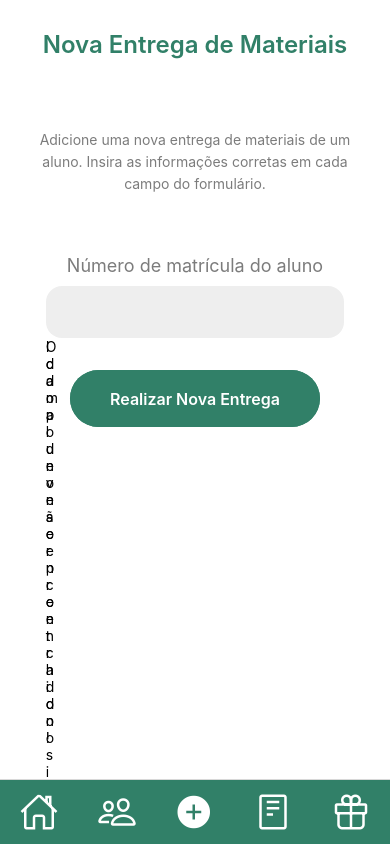
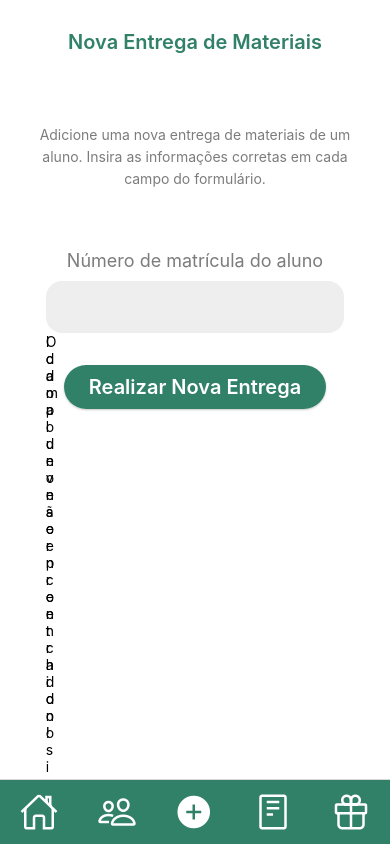
Before and after one commit to CoordLabdess/recicla-cabrobo-frontend, a React Native app: screen /RootNewDelivery in a window 390 px wide. Built offline with nearby package versions, Linux system fonts and the light colour scheme.

Commit message:
Formulário de entregas feito

```diff
--- a/src/components/ui/Buttons.tsx
+++ b/src/components/ui/Buttons.tsx
@@ -11,8 +11,15 @@ import { COLORS } from '../../constants/colors'
 
 interface ButtonProps {
 	title: string
+	avoidClick?: boolean
+	textStyle?: TextStyle
+	marginLeft?: number
+	marginTop?: number
+	marginRight?: number
+	marginBottom?: number
 	style?: ViewStyle
-	textStyle?: TextStyle
+	borderRadius?: number
+	outterContainerStyle?: ViewStyle
 	innerContainerStyle?: ViewStyle
 	onPress: () => void
 	isLoading?: boolean
@@ -34,40 +41,66 @@ export function CustomButton(props: ButtonProps) {
 
 export function PrimaryButton(props: ButtonProps) {
 	return (
-		<View style={[primaryButtonStyles.outterContainer, props.style]}>
-			<Pressable
-				android_ripple={{ color: '#ccc' }}
-				style={[primaryButtonStyles.buttonContainer, props.innerContainerStyle]}
-				onPress={props.isLoading ? () => {} : props.onPress}
+		<View
+			style={[
+				primaryButtonStyles.shadowContainer,
+				{ borderRadius: props.borderRadius || 100 },
+				{
+					marginBottom: props.marginBottom,
+					marginLeft: props.marginLeft,
+					marginRight: props.marginRight,
+					marginTop: props.marginTop,
+				},
+			]}
+		>
+			<View
+				style={[
+					{ overflow: 'hidden', borderRadius: props.borderRadius || 100 },
+					props.outterContainerStyle,
+				]}
 			>
-				{props.isLoading ? (
+				<Pressable
+					android_ripple={{ color: !props.avoidClick ? '#ccc' : 'transparent' }}
+					style={[primaryButtonStyles.cardContainer, props.innerContainerStyle]}
+					onPress={props.isLoading || props.avoidClick ? () => {} : props.onPress}
+				>
+					<Text
+						style={[
+							primaryButtonStyles.text,
+							props.textStyle,
+							props.isLoading ? { opacity: 0 } : { opacity: 1 },
+						]}
+					>
+						{props.title}
+					</Text>
 					<ActivityIndicator
+						style={[{ position: 'absolute' }, props.isLoading ? { opacity: 1 } : { opacity: 0 }]}
 						color={primaryButtonStyles.text.color}
 						size={primaryButtonStyles.text.fontSize}
 					/>
-				) : (
-					<Text style={[primaryButtonStyles.text, props.textStyle]}>{props.title}</Text>
-				)}
-			</Pressable>
+				</Pressable>
+			</View>
 		</View>
 	)
 }
 
 const primaryButtonStyles = StyleSheet.create({
-	outterContainer: {
+	shadowContainer: {
+		borderRadius: 100,
+		backgroundColor: 'transparent',
+		shadowColor: '#000',
+		shadowOffset: {
+			width: 0,
+			height: 1,
+		},
+		shadowOpacity: 0.22,
+		shadowRadius: 2.22,
+		elevation: 3,
+	},
+	cardContainer: {
 		backgroundColor: COLORS.primary500,
-		height: 57,
-		width: 200,
-		borderRadius: 50,
-		alignItems: 'center',
-		justifyContent: 'center',
-		elevation: 4,
-		overflow: 'hidden',
-	},
-	buttonContainer: {
-		backgroundColor: COLORS.primary500,
-		height: '100%',
-		width: '100%',
+		paddingVertical: 10,
+		paddingHorizontal: 25,
 		alignItems: 'center',
 		justifyContent: 'center',
 	},
--- a/src/screens/public/LoginScreen.tsx
+++ b/src/screens/public/LoginScreen.tsx
@@ -193,6 +193,7 @@ export function LoginScreen() {
 								<PrimaryButton
 									isLoading={isAuthenticating}
 									title='Acessar'
+									innerContainerStyle={{ paddingHorizontal: 60 }}
 									onPress={signInHandler}
 								/>
 							</View>
--- a/src/screens/public/RegisterScreen.tsx
+++ b/src/screens/public/RegisterScreen.tsx
@@ -194,6 +194,7 @@ export function RegisterScreen() {
 							<View style={[styles.container, { marginBottom: 32 }]}>
 								<PrimaryButton
 									isLoading={isAuthenticating}
+									innerContainerStyle={{ paddingHorizontal: 60 }}
 									title='Cadastrar'
 									onPress={signUpHandler}
 								/>
--- a/src/screens/school/delivery/ConfirmStudentScreen.tsx
+++ b/src/screens/school/delivery/ConfirmStudentScreen.tsx
@@ -76,7 +76,7 @@ const styles = StyleSheet.create({
 		alignItems: 'center',
 	},
 	title: {
-		fontSize: 22,
+		fontSize: 20,
 		color: COLORS.primary500,
 		fontWeight: '600',
 	},
--- a/src/screens/school/delivery/InformMaterialsScreen.tsx
+++ b/src/screens/school/delivery/InformMaterialsScreen.tsx
@@ -2,6 +2,7 @@ import { useEffect, useState } from 'react'
 import {
 	View,
 	Text,
+	Modal,
 	StyleSheet,
 	ScrollView,
 	FlatList,
@@ -15,7 +16,7 @@ import { PrimaryButton } from '../../../components/ui/Buttons'
 import { SimplePageHeader } from '../../../components/ui/SimplePageHeader'
 import { COLORS } from '../../../constants/colors'
 import { materials } from '../../../data/materialTable'
-import { KeyboardAwareScrollView } from 'react-native-keyboard-aware-scroll-view'
+import { Ionicons } from '@expo/vector-icons'
 
 interface Material {
 	id: number
@@ -58,21 +59,21 @@ const initialMaterialsWeight = {
 }
 
 export function InformMaterialsScreen() {
+	const [isLoading, setIsLoading] = useState(false)
+	const [isModalActive, setIsModalActive] = useState(false)
 	const [materialsWeight, setMaterialsWeight] = useState([
-		'1',
-		'2',
-		'3',
-		'4',
-		'5',
-		'6',
-		'7',
-		'8',
-		'9',
-		'10',
-		'11',
+		'0',
+		'0',
+		'0',
+		'0',
+		'0',
+		'0',
+		'0',
+		'0',
+		'0',
+		'0',
+		'0',
 	])
-
-	const [a, setA] = useState(0)
 
 	function changeMaterialsWeight(index: number, value: string) {
 		setMaterialsWeight(cWeight => {
@@ -80,25 +81,26 @@ export function InformMaterialsScreen() {
 		})
 	}
 
-	function renderMaterial(itemData: ListRenderItemInfo<Material>) {
-		function setMaterialWeight(value: string) {
-			changeMaterialsWeight(itemData.index, value)
-		}
-		console.log('oiee')
-		return (
-			<View style={[styles.container]}>
-				<AddMaterialComponent
-					material={itemData.item}
-					materialWeight={materialsWeight[itemData.index]}
-					setMaterialsWeight={setMaterialWeight}
-				/>
-			</View>
-		)
+	async function sendMaterialsWeight() {
+		setIsLoading(true)
+		await new Promise((resolve, reject) => {
+			setTimeout(() => {
+				resolve('')
+			}, 1000)
+		})
+			.then(() => {
+				setIsLoading(false)
+			})
+			.catch(() => {
+				setIsLoading(false)
+			})
 	}
+
 	return (
 		<SafeAreaView style={styles.root}>
 			<ScrollView
 				keyboardShouldPersistTaps='always'
+				showsVerticalScrollIndicator={false}
 				style={{ flex: 1 }}
 				contentContainerStyle={{
 					flexGrow: 1,
@@ -126,22 +128,60 @@ export function InformMaterialsScreen() {
 					)
 				})}
 			</ScrollView>
-			{/*<FlatList
-				keyboardShouldPersistTaps='always'
-				ListHeaderComponent={renderHeader}
-				data={materials}
-				renderItem={itemData => renderMaterial(itemData)}
-				style={{ flex: 1 }}
-				contentContainerStyle={{
-					flexGrow: 1,
-					justifyContent: 'flex-start',
-					paddingHorizontal: '5%',
-					alignItems: 'center',
-					paddingBottom: 40,
-				}}
-				alwaysBounceVertical={false}
-				showsVerticalScrollIndicator={false}
-			/>*/}
+			<View style={styles.buttonContainer}>
+				<PrimaryButton
+					title='Continuar'
+					isLoading={isLoading}
+					onPress={() => setIsModalActive(true)}
+				/>
+			</View>
+			<Modal visible={isModalActive} transparent>
+				<View style={styles.modalContainer}>
+					<View style={styles.modalCardShadow}>
+						<View style={styles.modalCard}>
+							<View style={styles.modalMessageContainer}>
+								<Ionicons name='information-circle' color={COLORS.primary500} size={52} />
+								<Text style={styles.modalMessage}>Confirmar{'\n'}Entrega?</Text>
+							</View>
+							<View style={styles.modalButtonsContainer}>
+								<PrimaryButton
+									avoidClick={isLoading}
+									title='Não'
+									marginRight={24}
+									outterContainerStyle={{ borderWidth: 3, borderColor: COLORS.primary500 }}
+									innerContainerStyle={{
+										backgroundColor: '#fff',
+										paddingVertical: 2,
+										paddingHorizontal: 20,
+									}}
+									textStyle={{ color: COLORS.primary500 }}
+									onPress={() => {
+										setIsModalActive(false)
+									}}
+								/>
+								<PrimaryButton
+									title='Sim'
+									isLoading={isLoading}
+									marginLeft={24}
+									innerContainerStyle={{
+										paddingVertical: 5,
+										paddingHorizontal: 23,
+									}}
+									onPress={async () => {
+										await sendMaterialsWeight()
+											.then(() => {
+												setIsModalActive(false)
+											})
+											.catch(err => {
+												setIsModalActive(false)
+											})
+									}}
+								/>
+							</View>
+						</View>
+					</View>
+				</View>
+			</Modal>
 		</SafeAreaView>
 	)
 }
@@ -156,16 +196,61 @@ const styles = StyleSheet.create({
 		alignItems: 'center',
 	},
 	title: {
-		fontSize: 22,
+		fontSize: 20,
 		color: COLORS.primary500,
 		fontWeight: '600',
 	},
 	buttonContainer: {
-		paddingTop: 10,
-		marginBottom: 26,
+		paddingTop: 15,
+		marginBottom: 15,
 		width: '100%',
 		alignItems: 'center',
 		borderTopColor: COLORS.secondary200,
 		borderTopWidth: 1,
 	},
+	modalContainer: {
+		flex: 1,
+		justifyContent: 'center',
+		alignItems: 'center',
+		backgroundColor: '#00000070',
+	},
+	modalCardShadow: {
+		borderRadius: 16,
+		backgroundColor: 'transparent',
+		shadowColor: '#000',
+		shadowOffset: {
+			width: 0,
+			height: 1,
+		},
+		shadowOpacity: 0.22,
+		shadowRadius: 2.22,
+		elevation: 3,
+	},
+	modalCard: {
+		backgroundColor: '#fff',
+		overflow: 'hidden',
+		borderRadius: 16,
+		width: 300,
+		height: 210,
+		alignItems: 'center',
+		justifyContent: 'center',
+	},
+	modalMessageContainer: {
+		flexDirection: 'row',
+		alignItems: 'center',
+		justifyContent: 'center',
+		marginBottom: 20,
+	},
+	modalMessage: {
+		color: COLORS.primary500,
+		marginLeft: 20,
+		fontSize: 25,
+		textAlign: 'center',
+		fontWeight: '600',
+	},
+	modalButtonsContainer: {
+		flexDirection: 'row',
+		alignItems: 'center',
+		justifyContent: 'center',
+	},
 })
--- a/src/screens/school/delivery/NewDeliveryScreen.tsx
+++ b/src/screens/school/delivery/NewDeliveryScreen.tsx
@@ -110,9 +110,7 @@ export function NewDeliveryScreen() {
 				</View>
 				<PrimaryButton
 					isLoading={isLoading}
-					innerContainerStyle={{ paddingHorizontal: 35 }}
-					style={{ width: 250, marginBottom: 50 }}
-					textStyle={{ fontSize: 16 }}
+					textStyle={{ fontSize: 20 }}
 					title='Realizar Nova Entrega'
 					onPress={sendStudentNumber}
 				/>
@@ -127,7 +125,7 @@ const styles = StyleSheet.create({
 		backgroundColor: '#fff',
 	},
 	title: {
-		fontSize: 24,
+		fontSize: 20,
 		color: COLORS.primary500,
 		fontWeight: '600',
 	},
```
